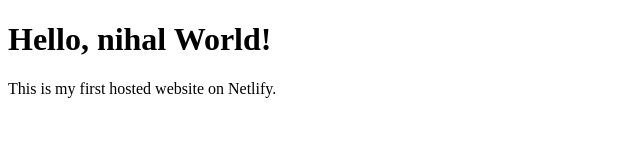
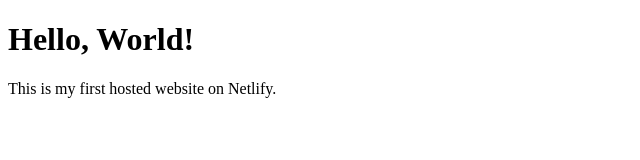
Before and after one commit to darkhacker34/web-test, a plain HTML site: page index.html in a window 1280 px wide. Shown: the whole page, without its empty margins (0-640 px from the left). Drawn offline with Linux system fonts and the light colour scheme.

Commit message:
Update index.html

```diff
--- a/index.html
+++ b/index.html
@@ -5,8 +5,10 @@
     <meta name="viewport" content="width=device-width, initial-scale=1.0">
     <title>My First Website</title>
 </head>
+
+
 <body>
-    <h1>Hello, nihal World!</h1>
+    <h1>Hello, World!</h1>
     <p>This is my first hosted website on Netlify.</p>
 </body>
 </html>
```
